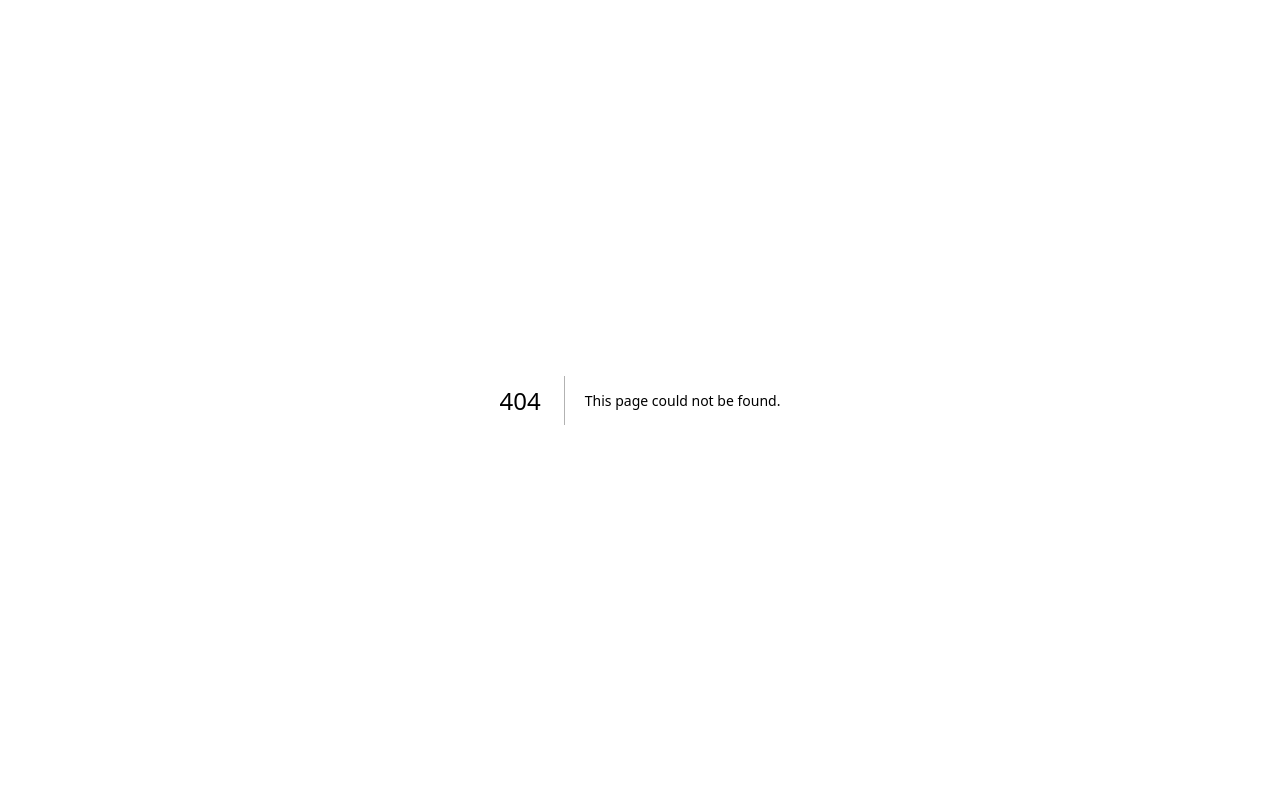
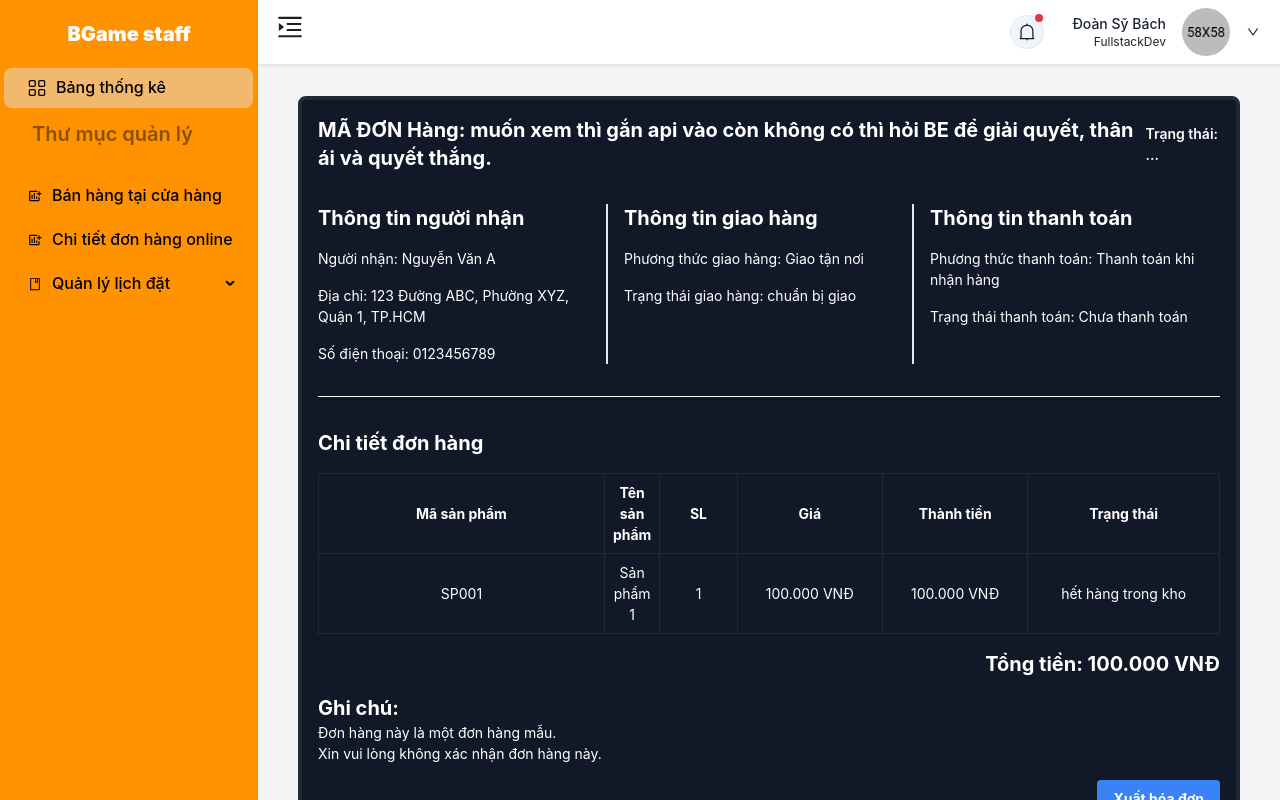
Before and after one commit to motngaynanglen/bgame-fe, a Next.js app: page /staff/sale/detail-online in a window 1280 px wide. Before the commit this address had no page. Shown: the top 800 px of the page. Built offline with nearby package versions, Linux system fonts and the light colour scheme; a web font is replaced by a local one.

Commit message:
feat(staff): implement order detail for staff

```diff
--- /dev/null
+++ b/src/app/staff/sale/detail-online/page.tsx
@@ -0,0 +1,84 @@
+import { Divider } from "antd";
+import React from "react";
+
+export default function DetailOnline() {
+  return (
+    <div className="min-h-screen text-white pt-2 sm:p-4">
+      <div className="min-h-screemax-w-5xl mx-auto space-y-8  border-4 border-gray-800 p-4 rounded-lg bg-gray-900">
+        <div className="flex justify-between items-center">
+          <h3 className="text-xl font-bold">
+            MÃ ĐƠN Hàng: muốn xem thì gắn api vào còn không có thì hỏi BE để
+            giải quyết, thân ái và quyết thắng.
+          </h3>{" "}
+          <h3 className="tetx-lg font-semibold">Trạng thái: ...</h3>
+        </div>
+        {/* <Divider style={{ borderColor: "white" }} /> */}
+        <div className="grid grid-cols-3 gap-4 ">
+          <div className="flex flex-col space-y-4 border-r-2 ">
+            <h3 className="text-xl font-bold">Thông tin người nhận</h3>
+            <p>Người nhận: Nguyễn Văn A</p>
+            <p>Địa chỉ: 123 Đường ABC, Phường XYZ, Quận 1, TP.HCM</p>
+            <p>Số điện thoại: 0123456789</p>
+          </div>
+          <div className="flex flex-col space-y-4 border-r-2">
+            <h3 className="text-xl font-bold ">Thông tin giao hàng</h3>
+            <p>Phương thức giao hàng: Giao tận nơi</p>
+            <p>Trạng thái giao hàng: chuẩn bị giao</p>
+          </div>
+          <div className="flex flex-col space-y-4">
+            <h3 className="text-xl font-bold">Thông tin thanh toán</h3>
+            <p>Phương thức thanh toán: Thanh toán khi nhận hàng</p>
+            <p>Trạng thái thanh toán: Chưa thanh toán</p>
+          </div>
+        </div>
+        <Divider style={{ borderColor: "white" }} />
+        <div className="flex flex-col space-y-4">
+          <h3 className="text-xl font-bold">Chi tiết đơn hàng</h3>
+          <table className="min-w-full text-center border-collapse border border-gray-800">
+            <colgroup>
+              <col className="w-[300px]" />
+              <col />
+              <col className="w-[80px]" />
+              <col className="w-[150px]" />
+              <col className="w-[150px]" />
+              <col className="w-[200px]" />
+            </colgroup>
+            <thead>
+              <tr>
+                <th className="border border-gray-800 p-2">Mã sản phẩm</th>
+                <th className="border border-gray-800 p-2">Tên sản phẩm</th>
+                <th className="border border-gray-800 p-2">SL</th>
+                <th className="border border-gray-800 p-2">Giá</th>
+                <th className="border border-gray-800 p-2">Thành tiền</th>
+                <th className="border border-gray-800 p-2">Trạng thái</th>
+              </tr>
+            </thead>
+            <tbody>
+              <tr>
+                <td className="border border-gray-800 p-2">SP001</td>
+                <td className="border border-gray-800 p-2">Sản phẩm 1</td>
+                <td className="border border-gray-800 p-2">1</td>
+                <td className="border border-gray-800 p-2">100.000 VNĐ</td>
+                <td className="border border-gray-800 p-2">100.000 VNĐ</td>
+                <td className="border border-gray-800 p-2">hết hàng trong kho</td>
+              </tr>
+            </tbody>
+          </table>
+          <div className="flex justify-end mt-4">
+            <h3 className="text-xl font-bold">Tổng tiền: 100.000 VNĐ</h3>
+          </div>
+          <div>
+            <h3 className="text-xl font-bold">Ghi chú: </h3>
+            <p>Đơn hàng này là một đơn hàng mẫu.</p>
+            <p>Xin vui lòng không xác nhận đơn hàng này.</p>
+          </div>
+          <div className="flex justify-end mt-4">
+            <button className="bg-blue-500 hover:bg-blue-700 text-white font-bold py-2 px-4 rounded">
+              Xuất hóa đơn
+            </button>
+          </div>
+        </div>
+      </div>
+    </div>
+  );
+}
--- a/src/routers/ManagerRoutes.tsx
+++ b/src/routers/ManagerRoutes.tsx
@@ -187,6 +187,12 @@ export const ManagerMenuAntd: ItemType<MenuItemType>[] | undefined = [
 		label: (<Link href={"/manager/staffs"} className={clsx("font-medium")}>Quản lý nhân sự</Link>),
 		icon: (<UserOutlined />),
 	},
+	{
+		key: "group-14",
+		label: (<Link href={"/manager/something"} className={clsx("font-medium")}>Quản lý Cái gì đó</Link>),
+		icon: (<UserOutlined />),
+	},
+
 
 	{
 		key: 'group-2',
--- a/src/routers/StaffRoutes.tsx
+++ b/src/routers/StaffRoutes.tsx
@@ -88,6 +88,18 @@ export const staffMenuAntd: ItemType<MenuItemType>[] | undefined = [
     icon: <MdAddChart />,
   },
   {
+    key: "group-1-2",
+    label: (
+      <Link
+        href={"/staff/sale/detail-online"}
+        className={clsx("font-medium text-base")}
+      >
+        Chi tiết đơn hàng online
+      </Link>
+    ),
+    icon: <MdAddChart />,
+  },
+  {
     key: "group-2",
     label: (
       <Link href={"/staff/bookings"} className={clsx("font-medium text-base")}>
```
